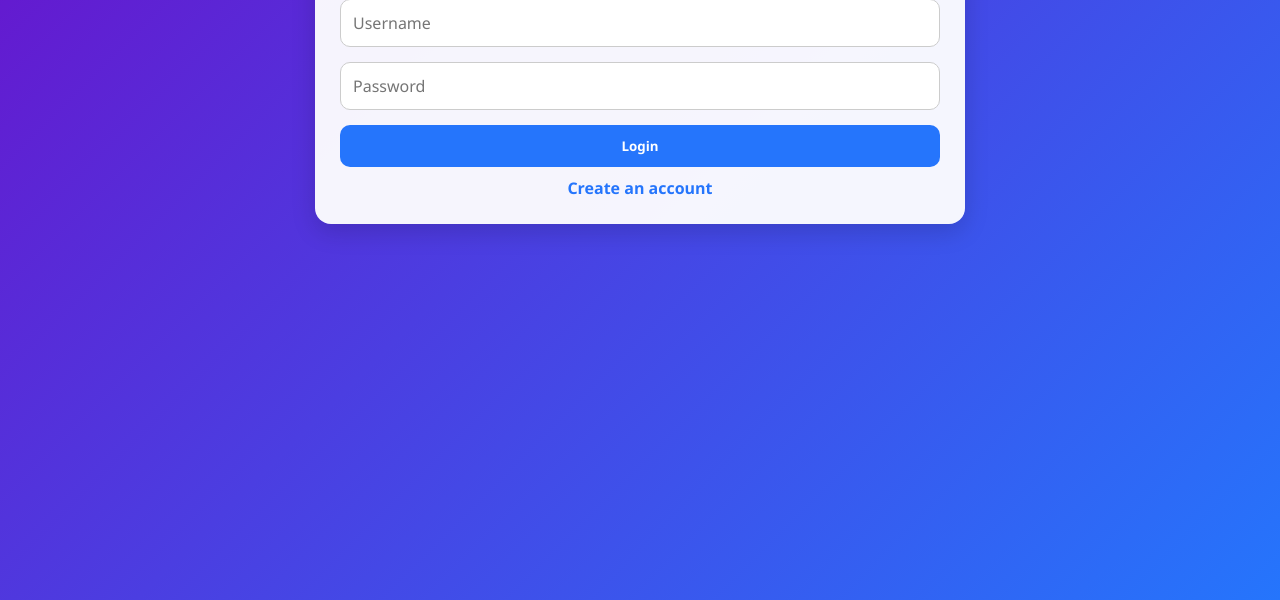
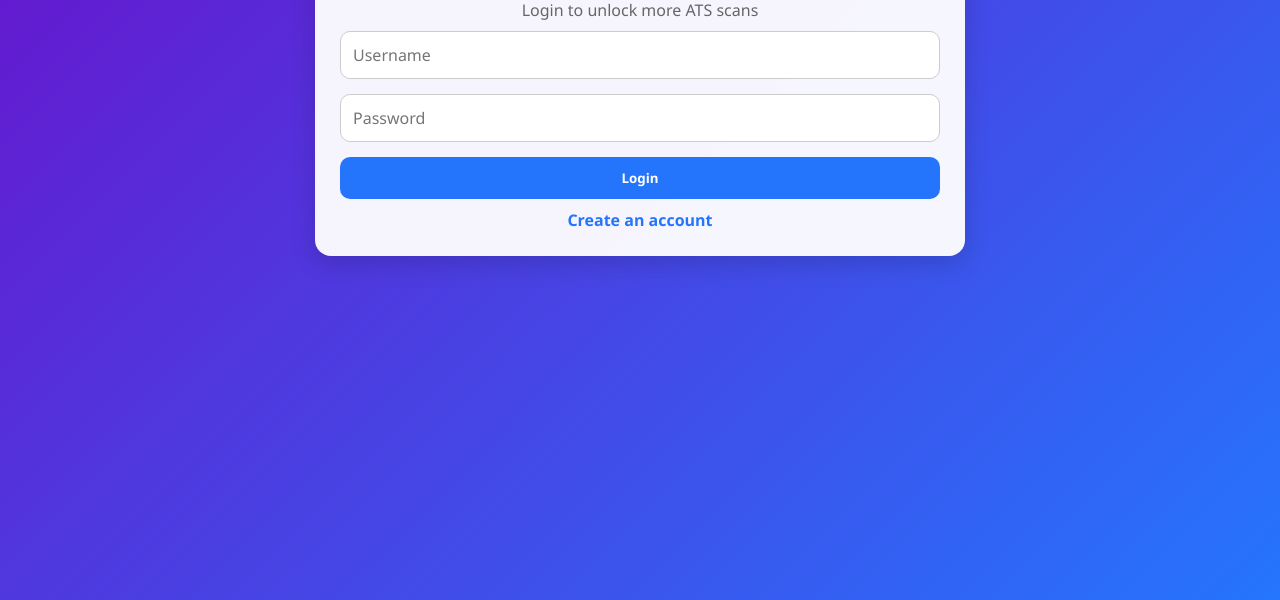
Before and after one commit to yash11-web/AI-Resume-Analyzer, a website: page public/login.html in a window 1280 px wide. Shown: the part 200-800 px from the top of the page. Drawn offline with Linux system fonts and the light colour scheme.

Commit message:
Add login encouragement message to login.html
Added a message to encourage users to log in for more ATS scans.

```diff
--- a/public/login.html
+++ b/public/login.html
@@ -10,6 +10,10 @@
   <div class="container">
     <div class="card">
       <h1 class="title">Login</h1>
+      <p style="text-align:center; color:#666; margin-bottom:10px;">
+  Login to unlock more ATS scans
+</p>
+
       <form id="loginForm">
         <input type="text" name="username" placeholder="Username" required />
         <input type="password" name="password" placeholder="Password" required />
```
